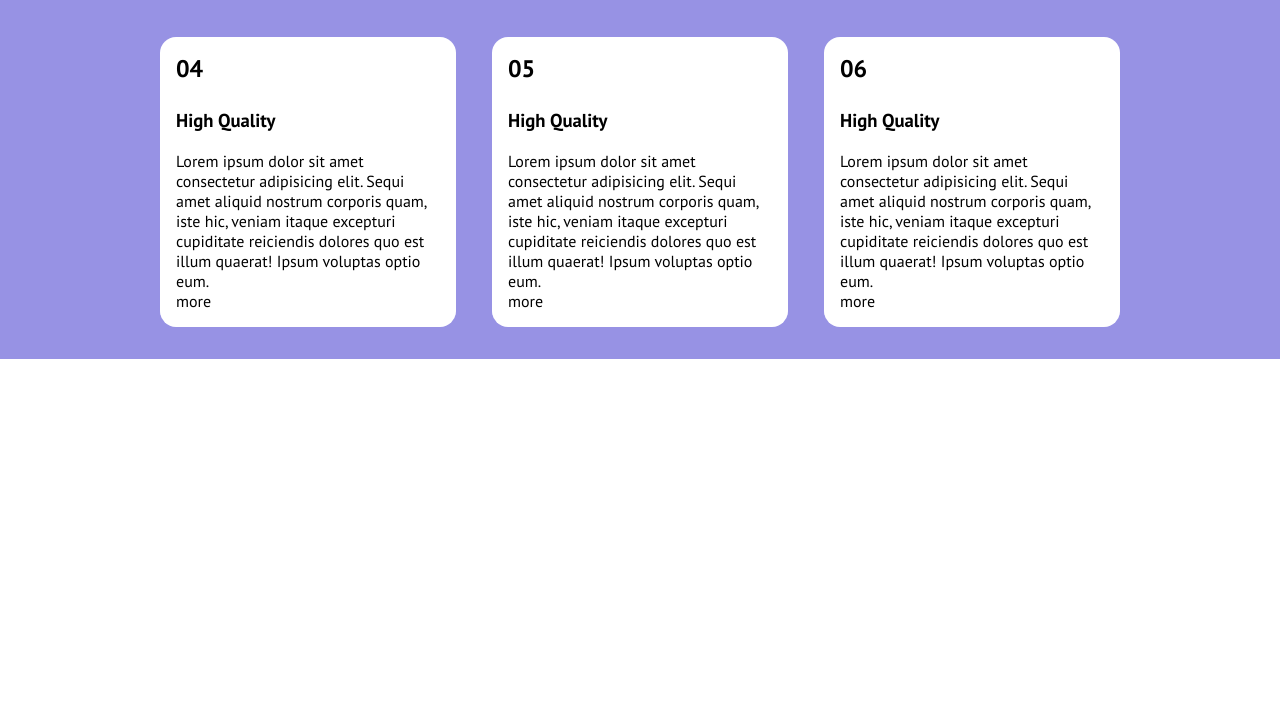
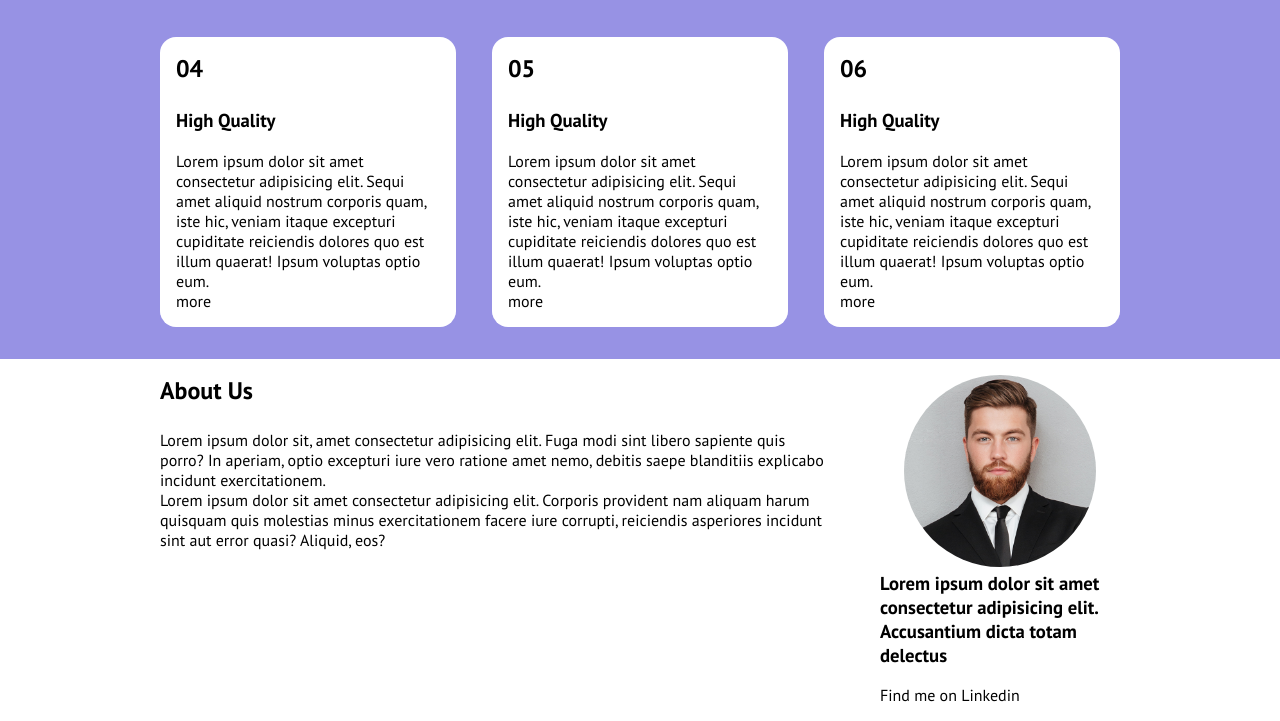
Before and after one commit to Marcosshyguy/htmlcss-responsive-layout, a plain HTML site: page index.html in a window 1280 px wide. Shown: the part 2480-3201 px from the top of the page. Before the commit the page ends 2839 px from the top, so only its background shows below. Drawn offline with Linux system fonts and the light colour scheme.

Commit message:
add and set #about-us section

```diff
--- a/css/media-querys.css
+++ b/css/media-querys.css
@@ -40,6 +40,20 @@
 
     #benefits .col{
         width: calc(100% / 2 - 1.5em);
+    }
+
+    /* about-us section */
+
+    #about-us .row{
+        justify-content: space-between;
+    }
+
+    #about-us .col:first-child{
+        width: 70%;
+    }
+
+    #about-us .col:last-child{
+        width: 25%;
     }
 
 }
@@ -105,6 +119,15 @@
     #benefits .col{
         width: calc(100% / 3 - 1.5em);
     }
+    /* about-us section */
+
+    /* #about-us .row{
+        justify-content: space-between;
+    }
+
+    #about-us .col:first-child{
+        -webkit-;
+    } */
 
 
 }
--- a/css/style.css
+++ b/css/style.css
@@ -187,3 +187,13 @@ header{
 #benefits{
     background-color: var(--primary-color);
 }
+/* about-us section */
+#about-us .about-us-pic{
+    text-align: center;
+}
+
+.about-us-pic img{
+    width: 15vw;
+    height: 15vw;
+    border-radius: 50%;
+}
--- a/index.html
+++ b/index.html
@@ -215,6 +215,28 @@
     </section>
     <!--  end benefits -->
 
+    <!-- about-us -->
+    <section id="about-us">
+        <div class="main-container">
+            <div class="row">
+                <div class="col">
+                    <h2>About Us</h2>
+                    <p>Lorem ipsum dolor sit, amet consectetur adipisicing elit. Fuga modi sint libero sapiente quis porro? In aperiam, optio excepturi iure vero ratione amet nemo, debitis saepe blanditiis explicabo incidunt exercitationem.</p>
+                    <p>Lorem ipsum dolor sit amet consectetur adipisicing elit. Corporis provident nam aliquam harum quisquam quis molestias minus exercitationem facere iure corrupti, reiciendis asperiores incidunt sint aut error quasi? Aliquid, eos?</p>
+                </div>
+                <div class="col">
+                    <div class="about-us-pic">
+                        <img src="img/about.jpg" alt="about-pic">
+
+                    </div>
+                    <h3>Lorem ipsum dolor sit amet consectetur adipisicing elit. Accusantium dicta totam delectus</h3>
+                    <a href="">Find me on Linkedin</a>
+                </div>
+            </div>
+        </div>
+    </section>
+    <!-- end about-us -->
+
     </main>
     <!-- end main -->
 
```
